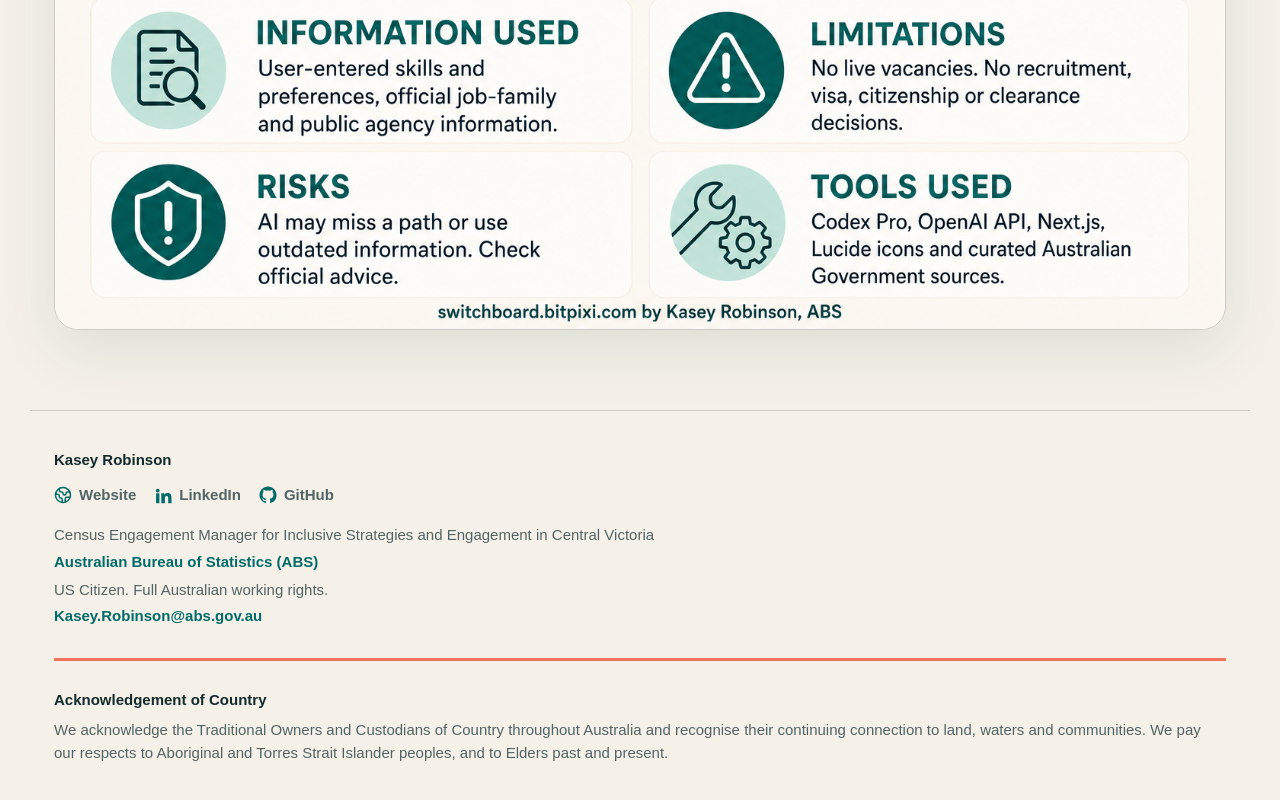
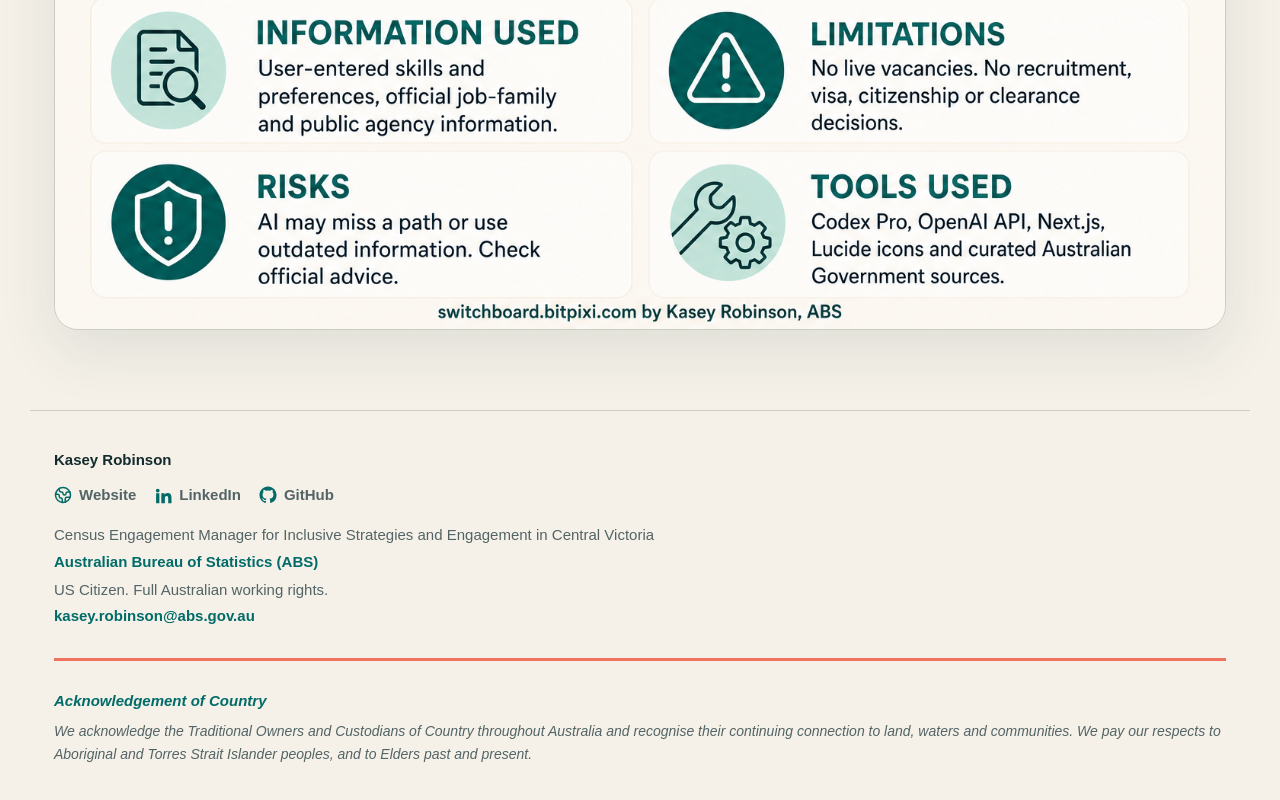
Before and after one commit to bitpixi2/ServiceSwitchboard, a Next.js app: page / in a window 1280 px wide. Shown: the part 3710-4510 px from the top of the page. Built offline with nearby package versions, Linux system fonts and the light colour scheme.

Commit message:
Refine contact and acknowledgement footer

```diff
--- a/app/ServiceSwitchboard.tsx
+++ b/app/ServiceSwitchboard.tsx
@@ -880,7 +880,7 @@ export default function ServiceSwitchboard() {
               Australian Bureau of Statistics (ABS)
             </a>
             <span>US Citizen. Full Australian working rights.</span>
-            <a href="mailto:Kasey.Robinson@abs.gov.au">Kasey.Robinson@abs.gov.au</a>
+            <a href="mailto:kasey.robinson@abs.gov.au">kasey.robinson@abs.gov.au</a>
           </div>
         </div>
 
--- a/app/globals.css
+++ b/app/globals.css
@@ -1495,8 +1495,24 @@ footer span {
 
 .acknowledgement {
   border-top: 3px solid var(--coral);
+  color: var(--muted);
+  font-size: 0.875rem;
+  font-style: italic;
+  line-height: 1.65;
   margin-top: 30px;
   padding-top: 28px;
+}
+
+.acknowledgement strong {
+  color: var(--teal);
+  font-size: 0.9375rem;
+  font-weight: 700;
+}
+
+.acknowledgement p {
+  font-size: inherit;
+  line-height: inherit;
+  margin-top: 6px;
 }
 
 .footer-contact nav {
```
Also changed, not shown: public/llms.txt, 2 other files (tests, documents, lock files or other folders).
